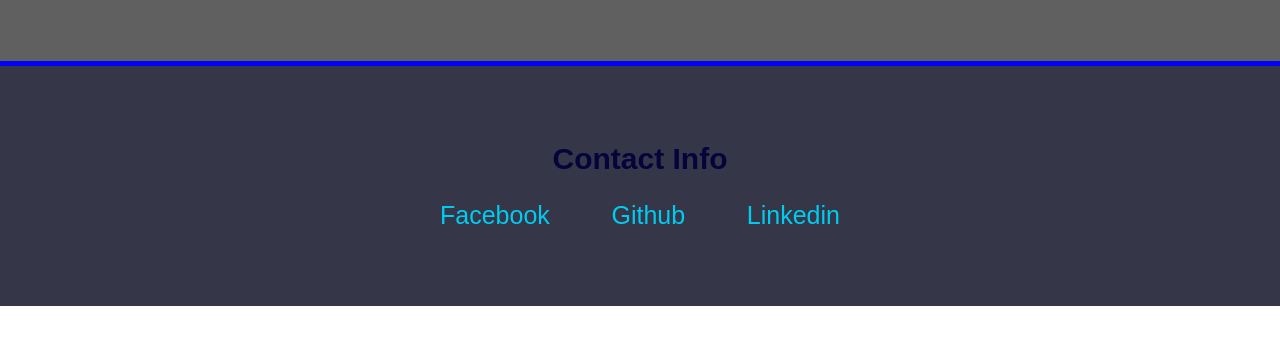
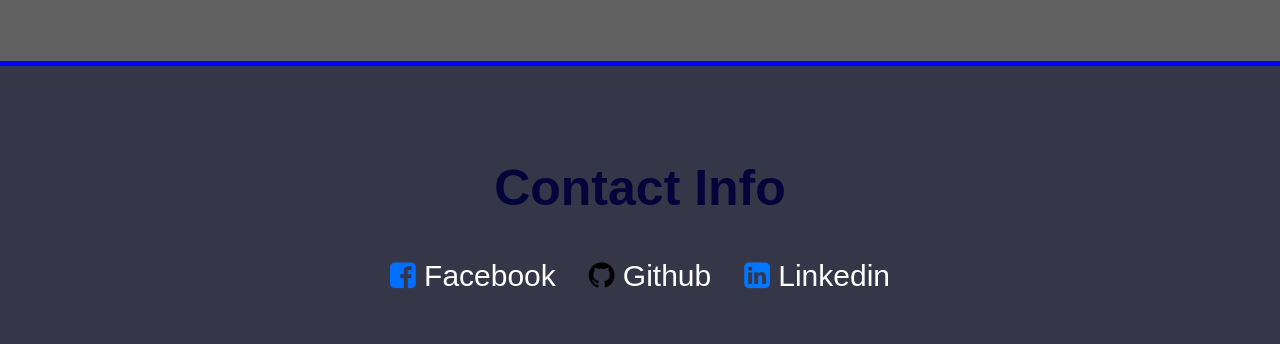
Before and after one commit to Arzakan-Porchkhidze/MyPortfolio, a plain HTML site: page index.html in a window 1280 px wide. Shown: the part 1023-1367 px from the top of the page. Before the commit the page ends 1329 px from the top, so only its background shows below. Drawn offline with Linux system fonts and the light colour scheme; a web font is replaced by a local one.

Commit message:
added icons

```diff
--- a/index.html
+++ b/index.html
@@ -5,6 +5,7 @@
     <meta name="viewport" content="width=device-width, initial-scale=1.0">
     <title>Portfilio</title>
     <link rel="stylesheet" href="style.css">
+    <link rel="stylesheet" href="https://stackpath.bootstrapcdn.com/font-awesome/4.7.0/css/font-awesome.min.css" integrity="sha384-wvfXpqpZZVQGK6TAh5PVlGOfQNHSoD2xbE+QkPxCAFlNEevoEH3Sl0sibVcOQVnN" crossorigin="anonymous">
 </head>
 <body>
     <nav id="navbar" class="nav">
@@ -68,12 +69,14 @@
             <a href="https://www.facebook.com/profile.php?id=100006388306492"
                target="_blank"
                id="profile-link">
+               <i class="fa fa-facebook-square" aria-hidden="true"></i>
               Facebook</a>
             <a href="https://github.com/Arzakan-Porchkhidze"
                target="_blank">
+               <i class="fa fa-github" aria-hidden="true"></i>
               Github</a>
             <a href="https://www.linkedin.com/in/arzakan-porchkhidze-8262a71b7/"
-              target="_blank">
+              target="_blank"><i class="fa fa-linkedin-square" aria-hidden="true"></i>
               Linkedin</a>
           </div>
         </section>
--- a/style.css
+++ b/style.css
@@ -113,22 +113,22 @@ img {
    align-items: center;
    background-color: rgb(54, 54, 73);
    border-top: 5px solid blue;
-   height: 30vh;
+   height: 40vh;
 }
 .contact-section-header {
    margin-top: 0;
-   font-size: 30px;
+   font-size: 50px;
    color: rgb(4, 4, 59);
 }
 .contact-links {
    display: flex;
    justify-content: space-between;
-   width: 400px;
+   width: 500px;
 }
 .contact-links > a {
-   color: rgb(0, 204, 240);
+   color: white;
    text-decoration: none;
-   font-size: 25px;
+   font-size: 30px;
 }
 .contact-links >a:hover {
    transform: scale(1.2);
@@ -137,4 +137,16 @@ img {
    .contact-links {
       width: 100%;
    }
+   .contact-links > a {
+      font-size: 25px;
+   }
 }
+.fa-linkedin-square {
+   color: rgb(0, 119, 255);
+}
+.fa-github {
+   color: #000;
+}
+.fa-facebook-square {
+   color: rgb(0, 110, 255);
+}
```
